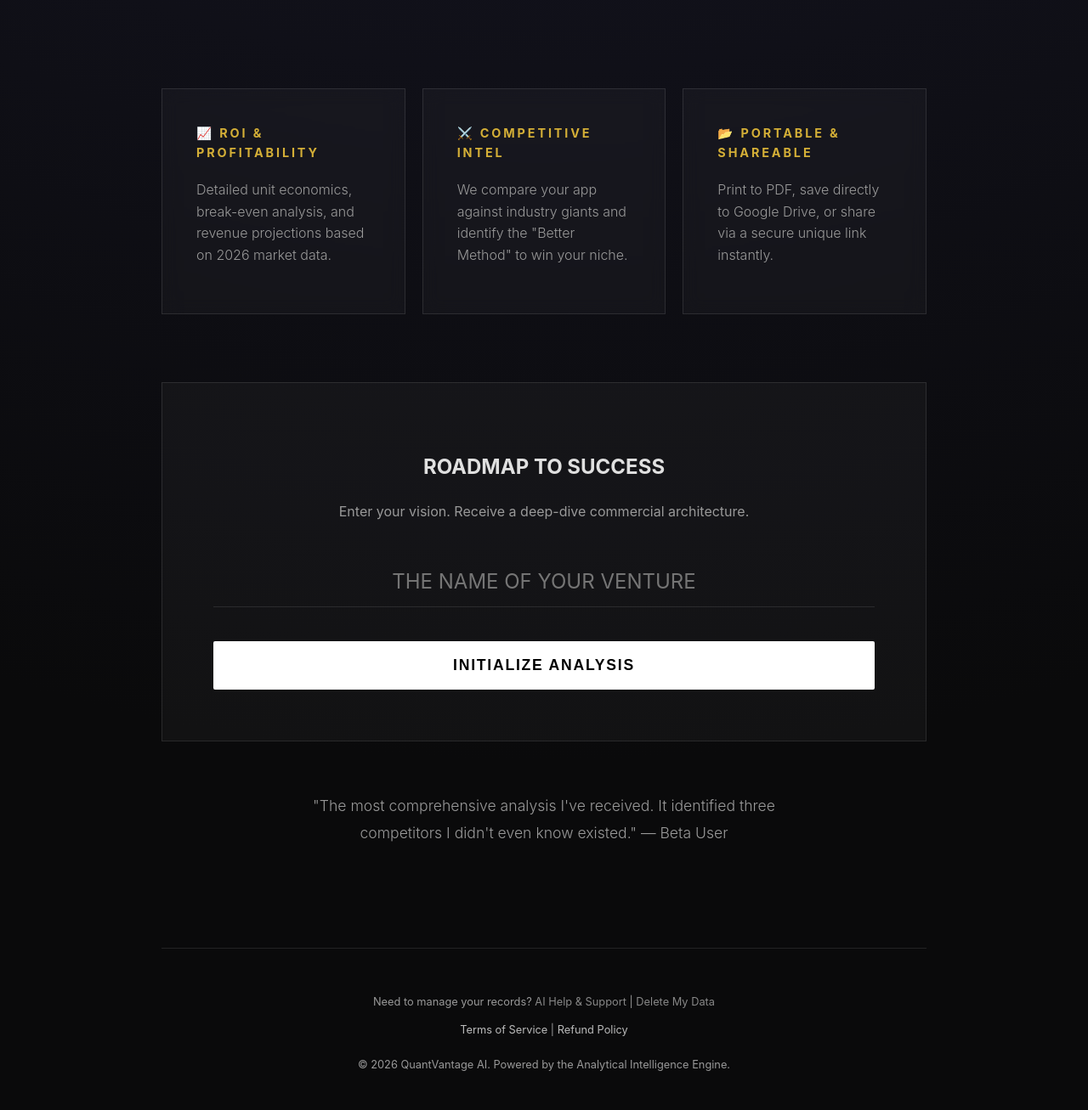
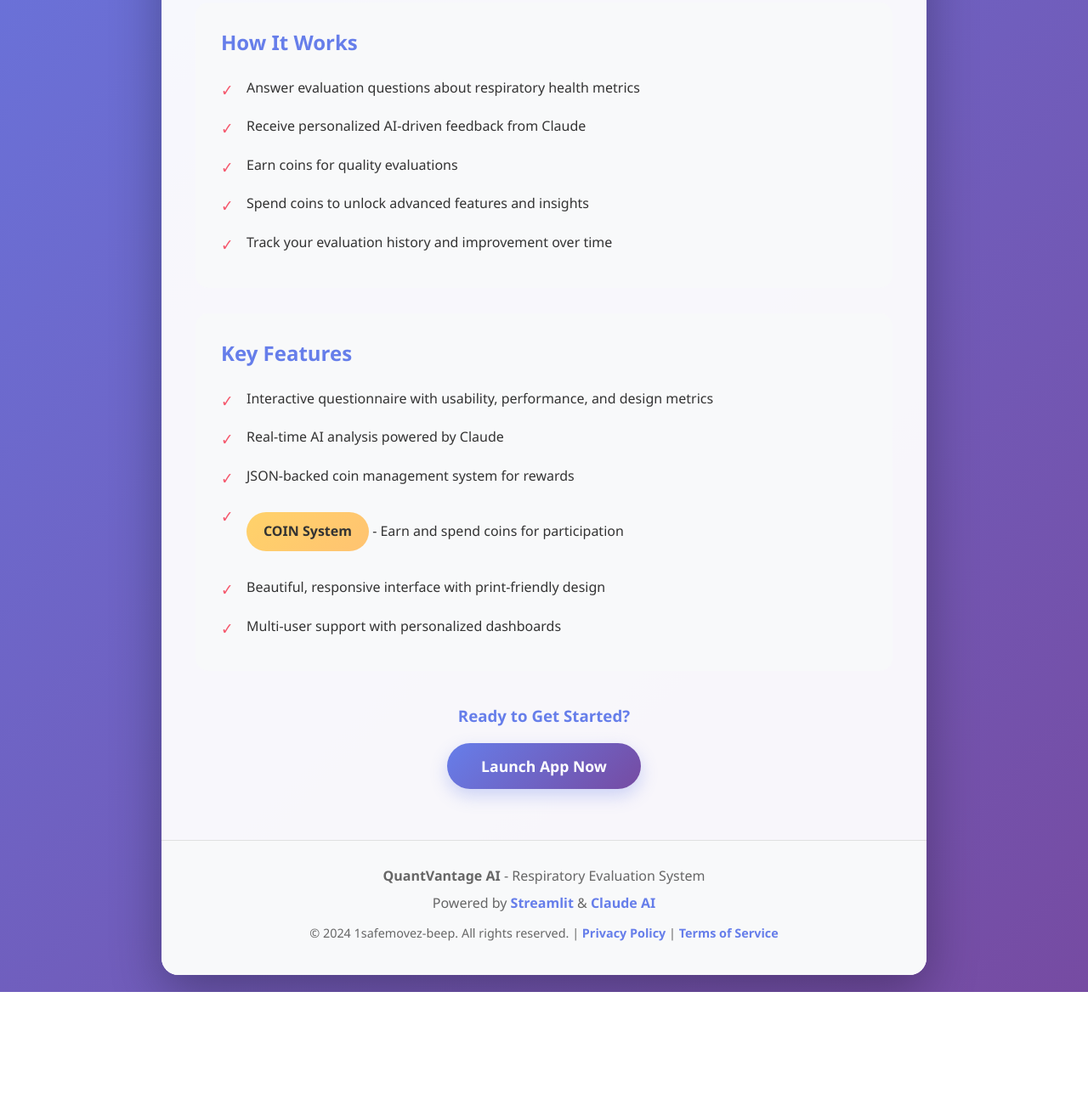
Before and after one commit to 1safemovez-beep/quantvantageai, a plain HTML site: page index.html in a window 1280 px wide. Shown: the part 840-2147 px from the top of the page at 85% size. After the commit the page ends 2008 px from the top, so only its background shows below. Drawn offline with Linux system fonts and the light colour scheme; a script that the page names is missing.

```diff
--- a/index.html
+++ b/index.html
@@ -3,199 +3,297 @@
 <head>
     <meta charset="UTF-8">
     <meta name="viewport" content="width=device-width, initial-scale=1.0">
-    <title>QuantVantage AI | Professional Market Analysis for $4.99</title>
+    <title>QuantVantage AI - Respiratory Evaluation</title>
     <style>
-        :root {
-            --glass: rgba(255, 255, 255, 0.03);
-            --glass-border: rgba(255, 255, 255, 0.1);
-            --accent: #D4AF37; /* Sophisticated Gold */
-            --bg: #0A0A0B; /* Deep Space Black */
-            --text: #E0E0E0;
-            --text-dim: #999;
+        * {
+            margin: 0;
+            padding: 0;
+            box-sizing: border-box;
         }
+
         body {
-            font-family: 'Inter', -apple-system, sans-serif;
+            font-family: 'Segoe UI', Tahoma, Geneva, Verdana, sans-serif;
+            background: linear-gradient(135deg, #667eea 0%, #764ba2 100%);
+            min-height: 100vh;
+            display: flex;
+            justify-content: center;
+            align-items: center;
+            padding: 20px;
+        }
+
+        .container {
+            max-width: 900px;
+            width: 100%;
+            background: rgba(255, 255, 255, 0.95);
+            border-radius: 20px;
+            box-shadow: 0 20px 60px rgba(0, 0, 0, 0.3);
+            overflow: hidden;
+        }
+
+        .header {
+            background: linear-gradient(135deg, #667eea 0%, #764ba2 100%);
+            padding: 60px 40px;
+            color: white;
+            text-align: center;
+        }
+
+        .header h1 {
+            font-size: 3em;
+            margin-bottom: 10px;
+            text-shadow: 2px 2px 4px rgba(0, 0, 0, 0.2);
+        }
+
+        .header p {
+            font-size: 1.2em;
+            opacity: 0.95;
+        }
+
+        .content {
+            padding: 60px 40px;
+        }
+
+        .feature-grid {
+            display: grid;
+            grid-template-columns: repeat(auto-fit, minmax(250px, 1fr));
+            gap: 30px;
+            margin-bottom: 40px;
+        }
+
+        .feature-card {
+            background: linear-gradient(135deg, #f093fb 0%, #f5576c 100%);
+            padding: 30px;
+            border-radius: 15px;
+            color: white;
+            text-align: center;
+            transition: transform 0.3s ease, box-shadow 0.3s ease;
+        }
+
+        .feature-card:hover {
+            transform: translateY(-5px);
+            box-shadow: 0 10px 30px rgba(245, 87, 108, 0.3);
+        }
+
+        .feature-card h3 {
+            margin-bottom: 15px;
+            font-size: 1.5em;
+        }
+
+        .feature-card p {
+            font-size: 0.95em;
             line-height: 1.6;
-            margin: 0;
-            color: var(--text);
-            background: var(--bg);
-            background-image: radial-gradient(circle at 50% -20%, #1A1A2E 0%, #0A0A0B 80%);
-            min-height: 100vh;
         }
-        .container { max-width: 900px; margin: 0 auto; padding: 60px 20px; text-align: center; }
-        header { padding: 100px 0 60px; }
-        h1 {
-            font-size: 3.5rem;
+
+        .cta-section {
+            background: linear-gradient(135deg, #ffd89b 0%, #19547b 100%);
+            padding: 40px;
+            border-radius: 15px;
+            text-align: center;
+            margin-bottom: 30px;
+        }
+
+        .cta-section h2 {
+            color: white;
+            margin-bottom: 20px;
+            font-size: 2em;
+        }
+
+        .button-group {
+            display: flex;
+            gap: 15px;
+            justify-content: center;
+            flex-wrap: wrap;
+        }
+
+        .btn {
+            padding: 15px 40px;
+            font-size: 1.1em;
+            border: none;
+            border-radius: 50px;
+            cursor: pointer;
+            transition: all 0.3s ease;
+            font-weight: 600;
+            text-decoration: none;
+            display: inline-block;
+        }
+
+        .btn-primary {
+            background: linear-gradient(135deg, #667eea 0%, #764ba2 100%);
+            color: white;
+            box-shadow: 0 8px 20px rgba(102, 126, 234, 0.3);
+        }
+
+        .btn-primary:hover {
+            transform: translateY(-2px);
+            box-shadow: 0 12px 30px rgba(102, 126, 234, 0.4);
+        }
+
+        .btn-secondary {
+            background: white;
+            color: #667eea;
+            box-shadow: 0 8px 20px rgba(0, 0, 0, 0.1);
+        }
+
+        .btn-secondary:hover {
+            transform: translateY(-2px);
+            box-shadow: 0 12px 30px rgba(0, 0, 0, 0.2);
+        }
+
+        .info-section {
+            background: #f8f9fa;
+            padding: 30px;
+            border-radius: 15px;
+            margin-bottom: 30px;
+        }
+
+        .info-section h3 {
+            color: #667eea;
             margin-bottom: 15px;
-            font-weight: 700;
-            letter-spacing: -0.02em;
-            background: linear-gradient(180deg, #FFFFFF 0%, #A0A0A0 100%);
-            -webkit-background-clip: text;
-            -webkit-text-fill-color: transparent;
+            font-size: 1.5em;
         }
-        .tagline { font-size: 1.4rem; color: var(--text-dim); margin-bottom: 40px; font-weight: 300; }
-        .cta-button {
+
+        .info-section ul {
+            list-style: none;
+            padding-left: 0;
+        }
+
+        .info-section li {
+            padding: 10px 0;
+            padding-left: 30px;
+            position: relative;
+            color: #333;
+            line-height: 1.6;
+        }
+
+        .info-section li:before {
+            content: "✓";
+            position: absolute;
+            left: 0;
+            color: #f5576c;
+            font-weight: bold;
+            font-size: 1.2em;
+        }
+
+        .coin-badge {
+            background: linear-gradient(135deg, #ffd26a 0%, #ffc371 100%);
+            padding: 10px 20px;
+            border-radius: 50px;
             display: inline-block;
-            background: #FFFFFF;
-            color: #000;
-            padding: 18px 48px;
-            border-radius: 2px;
+            font-weight: bold;
+            color: #333;
+            margin: 10px 0;
+        }
+
+        .footer {
+            background: #f8f9fa;
+            padding: 30px 40px;
+            text-align: center;
+            color: #666;
+            border-top: 1px solid #e0e0e0;
+        }
+
+        .footer p {
+            margin-bottom: 10px;
+        }
+
+        .footer a {
+            color: #667eea;
             text-decoration: none;
             font-weight: 600;
-            font-size: 1.1rem;
-            text-transform: uppercase;
-            letter-spacing: 0.1em;
-            transition: all 0.3s cubic-bezier(0.4, 0, 0.2, 1);
-            border: 1px solid transparent;
         }
-        .cta-button:hover {
-            background: transparent;
-            color: #FFF;
-            border-color: #FFF;
-            transform: translateY(-2px);
+
+        .footer a:hover {
+            text-decoration: underline;
         }
-        .features {
-            display: grid;
-            grid-template-columns: repeat(auto-fit, minmax(280px, 1fr));
-            gap: 20px;
-            margin: 80px 0;
-            text-align: left;
+
+        @media (max-width: 768px) {
+            .header h1 {
+                font-size: 2em;
             }
-        .feature-card {
-            background: var(--glass);
-            backdrop-filter: blur(10px);
-            padding: 40px;
-            border-radius: 0;
-            border: 1px solid var(--glass-border);
-            transition: border-color 0.3s;
+
+            .content, .header {
+                padding: 30px 20px;
             }
-        .feature-card:hover { border-color: var(--accent); }
-        .feature-card h3 {
-            color: var(--accent);
-            margin-top: 0;
-            font-size: 0.9rem;
-            text-transform: uppercase;
-            letter-spacing: 0.2em;
-            margin-bottom: 20px;
+
+            .button-group {
+                flex-direction: column;
             }
-        .feature-card p { font-weight: 300; color: var(--text-dim); }
-        .price-badge {
-            border: 1px solid var(--accent);
-            color: var(--accent);
-            padding: 6px 20px;
-            font-size: 0.8rem;
-            margin-bottom: 20px;
-            display: inline-block;
-            text-transform: uppercase;
-            letter-spacing: 0.15em;
+
+            .btn {
+                width: 100%;
             }
-        #order-box {
-            background: var(--glass);
-            padding: 60px;
-            border: 1px solid var(--glass-border);
-            margin-top: 40px;
         }
-        input[type="text"] {
-            background: transparent;
-            border: none;
-            border-bottom: 1px solid var(--glass-border);
-            color: #FFF;
-            font-size: 1.5rem;
-            width: 100%;
-            padding: 15px 0;
-            margin-bottom: 40px;
-            text-align: center;
-            font-family: inherit;
-            transition: border-color 0.3s;
-        }
-        input[type="text"]:focus {
-            outline: none;
-            border-color: #FFF;
-        }
-        .preview {
-            margin-top: 60px;
-            font-weight: 300;
-            font-size: 1.1rem;
-            color: var(--text-dim);
-            max-width: 600px;
-            margin-left: auto;
-            margin-right: auto;
-            line-height: 1.8;
-        }
-        footer {
-            margin-top: 120px;
-            padding: 40px 0;
-            font-size: 0.8rem;
-            color: var(--text-dim);
-            border-top: 1px solid var(--glass-border);
-        }
-        a { color: inherit; text-decoration: none; border-bottom: 1px solid transparent; transition: border-color 0.3s; }
-        a:hover { border-color: currentColor; }
     </style>
-    <script src="https://js.stripe.com/v3/"></script>
 </head>
 <body>
+    <div class="container">
+        <div class="header">
+            <h1>🫁 QuantVantage AI</h1>
+            <p>Respiratory Evaluation & AI Assessment Tool</p>
+        </div>
 
-<header>
-    <div class="container">
-        <span class="price-badge">Limited Time Offer: $4.99</span>
-        <h1>Stop Guessing. <br>Start Evaluating.</h1>
-        <p class="tagline">Get a professional, 10-page AI Market Analysis for your app idea in seconds. For the price of a coffee.</p>
-        <a href="#order" class="cta-button">Analyze My App Idea</a>
-        <p style="margin-top: 15px; font-size: 0.9rem; color: #888;">📱 Mobile Ready • 💳 Secure Stripe Checkout</p>
+        <div class="content">
+            <div class="cta-section">
+                <h2>Welcome to the Future of Health Evaluation</h2>
+                <p style="margin-bottom: 20px; font-size: 1.1em;">
+                    Powered by Claude AI & advanced analytics
+                </p>
+                <div class="button-group">
+                    <a href="https://quantvantageai.streamlit.app" class="btn btn-primary">Launch Evaluation App</a>
+                    <a href="#learn-more" class="btn btn-secondary">Learn More</a>
                 </div>
-</header>
+            </div>
 
-<div class="container">
-    <section class="features">
+            <div class="feature-grid">
                 <div class="feature-card">
-            <h3>📈 ROI & Profitability</h3>
-            <p>Detailed unit economics, break-even analysis, and revenue projections based on 2026 market data.</p>
+                    <h3>🤖 AI-Powered</h3>
+                    <p>Advanced Claude AI assistant provides intelligent feedback on your respiratory evaluations</p>
                 </div>
                 <div class="feature-card">
-            <h3>⚔️ Competitive Intel</h3>
-            <p>We compare your app against industry giants and identify the "Better Method" to win your niche.</p>
+                    <h3>💰 Coin Rewards</h3>
+                    <p>Earn coins for completing evaluations and redeem them for premium insights</p>
                 </div>
                 <div class="feature-card">
-            <h3>📂 Portable & Shareable</h3>
-            <p>Print to PDF, save directly to Google Drive, or share via a secure unique link instantly.</p>
+                    <h3>📊 Analytics</h3>
+                    <p>Track your progress with detailed charts and statistics</p>
                 </div>
-    </section>
-
-    <section id="order">
-        <div id="order-box">
-            <h2>ROADMAP TO SUCCESS</h2>
-            <p style="margin-bottom: 40px; color: var(--text-dim);">Enter your vision. Receive a deep-dive commercial architecture.</p>
-            <input type="text" placeholder="THE NAME OF YOUR VENTURE">
-            <button id="checkout-button" class="cta-button" style="border: none; cursor: pointer; width: 100%;">Initialize Analysis</button>
-        </div>
-    </section>
-
-    <div class="preview">
-        "The most comprehensive analysis I've received. It identified three competitors I didn't even know existed." — Beta User
             </div>
 
-    <footer>
-        <div style="margin-bottom: 20px;">
-            <p>Need to manage your records? <a href="support.html" style="color: #888;">AI Help & Support</a> | <a href="#" style="color: #888;" onclick="alert('Delete request sent. Check your email to confirm.')">Delete My Data</a></p>
-            <p style="font-size: 0.8rem;"><a href="../legal/terms_of_service.md" style="color: #bbb;">Terms of Service</a> | <a href="../legal/refund_policy.md" style="color: #bbb;">Refund Policy</a></p>
-        </div>
-        &copy; 2026 QuantVantage AI. Powered by the Analytical Intelligence Engine.
-    </footer>
+            <div class="info-section" id="learn-more">
+                <h3>How It Works</h3>
+                <ul>
+                    <li>Answer evaluation questions about respiratory health metrics</li>
+                    <li>Receive personalized AI-driven feedback from Claude</li>
+                    <li>Earn coins for quality evaluations</li>
+                    <li>Spend coins to unlock advanced features and insights</li>
+                    <li>Track your evaluation history and improvement over time</li>
+                </ul>
             </div>
 
-<script>
-    const stripe = Stripe('Pk_live_51u66Ww1hRIr8B7cEtqKaxCbwoCb2HhAtyWITzzwERdU4bqSJs98cMqMDXQFgn4vGU2I56VTR8vTKTRz40VHuP4AooeaGdOeH7');
-    const checkoutButton = document.getElementById('checkout-button');
+            <div class="info-section">
+                <h3>Key Features</h3>
+                <ul>
+                    <li>Interactive questionnaire with usability, performance, and design metrics</li>
+                    <li>Real-time AI analysis powered by Claude</li>
+                    <li>JSON-backed coin management system for rewards</li>
+                    <li><span class="coin-badge">COIN System</span> - Earn and spend coins for participation</li>
+                    <li>Beautiful, responsive interface with print-friendly design</li>
+                    <li>Multi-user support with personalized dashboards</li>
+                </ul>
+            </div>
 
-    checkoutButton.addEventListener('click', function () {
-        // In a real implementation, you would call your backend to create a Checkout Session
-        // and then redirect to the Stripe checkout page.
-        // For this demo, we redirect to a placeholder or prompt the user.
-        alert("Redirecting to Secure Stripe Checkout ($4.99)...");
-        // Example: window.location.href = 'https://buy.stripe.com/your_payment_link';
-    });
-</script>
+            <div style="text-align: center; margin-top: 40px;">
+                <h3 style="color: #667eea; margin-bottom: 20px;">Ready to Get Started?</h3>
+                <a href="https://quantvantageai.streamlit.app" class="btn btn-primary">Launch App Now</a>
+            </div>
+        </div>
 
+        <div class="footer">
+            <p><strong>QuantVantage AI</strong> - Respiratory Evaluation System</p>
+            <p>Powered by <a href="https://streamlit.io">Streamlit</a> & <a href="https://www.anthropic.com">Claude AI</a></p>
+            <p style="margin-top: 15px; font-size: 0.9em;">
+                © 2024 1safemovez-beep. All rights reserved. | <a href="#">Privacy Policy</a> | <a href="#">Terms of Service</a>
+            </p>
+        </div>
+    </div>
 </body>
 </html>
```
Lines whose indentation alone changed are shown as unchanged.
